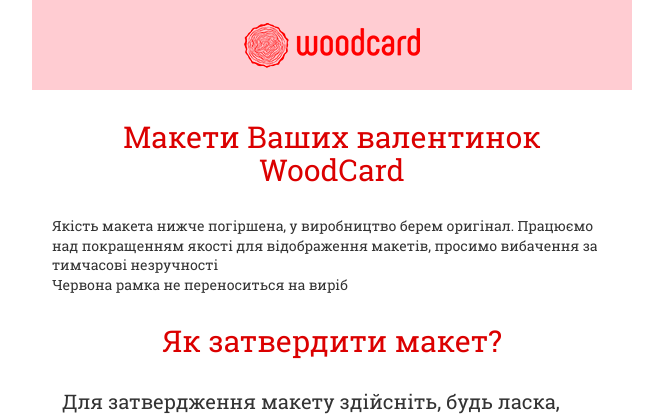
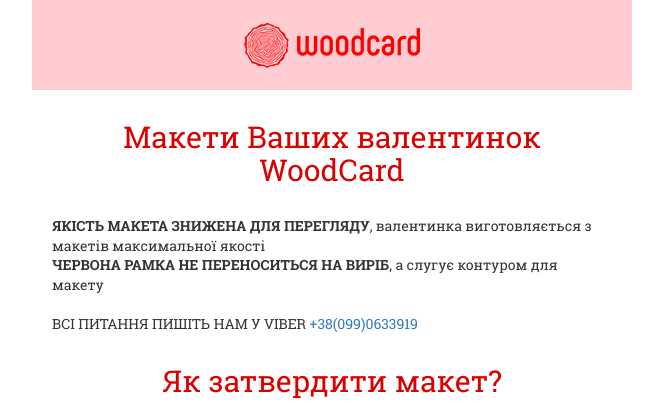
Before and after one commit to beeis/woodcard, a Symfony app: template templates/main/order.html.twig in a window 1280 px wide. Shown: the top 417 px of the page, without its empty margins (308-971 px from the left). Run offline with Twig, Linux system fonts and the light colour scheme; the template is opened without the code that fills it, so the values that code supplies are empty; some libraries are stand-ins or nearby versions.

Commit message:
change text on order page

```diff
--- a/templates/main/order.html.twig
+++ b/templates/main/order.html.twig
@@ -26,8 +26,10 @@
 </header>
 <section class="slider-2">
     <h2 class="title-red">Макети Ваших валентинок WoodCard</h2>
-    <p>Якість макета нижче погіршена, у виробництво берем оригінал. Працюємо над покращенням якості для відображення макетів, просимо вибачення за тимчасові незручності</p>
-    <p>Червона рамка не переноситься на виріб</p>
+    <p><b>ЯКІСТЬ МАКЕТА ЗНИЖЕНА ДЛЯ ПЕРЕГЛЯДУ</b>, валентинка виготовляється з макетів максимальної якості</p>
+    <p><b>ЧЕРВОНА РАМКА НЕ ПЕРЕНОСИТЬСЯ НА ВИРІБ</b>, а слугує контуром для макету</p>
+    </br>
+    <p>ВСІ ПИТАННЯ ПИШІТЬ НАМ У VIBER <a href="tel:+380990633919">+38(099)0633919</a></p>
 
     <div id="carousel-example-generic" class="carousel slide" data-ride="carousel" data-interval="false">
         <ol class="carousel-indicators">
```
